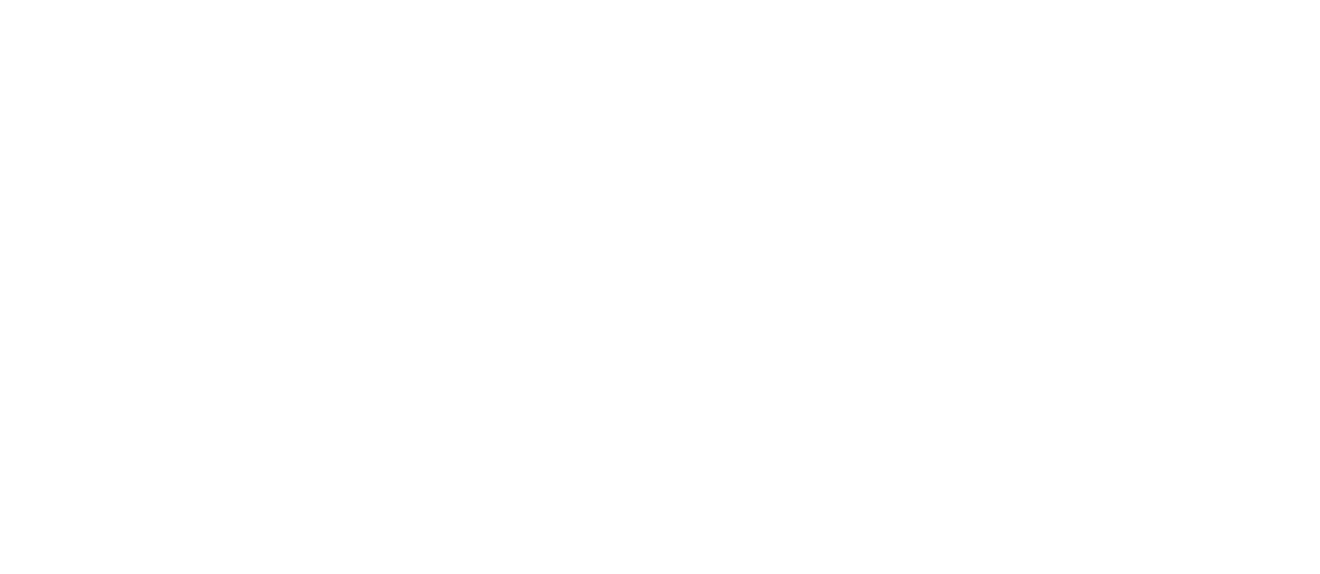
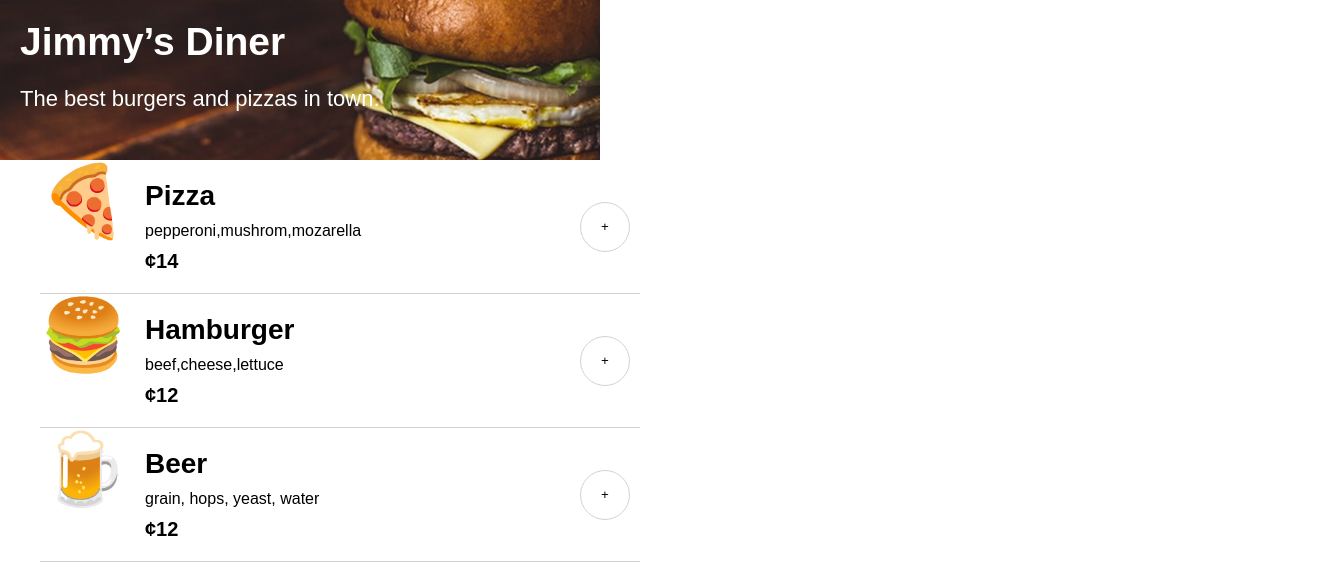
Before and after one commit to Eghan-codes/Restaurant-app, a website built with Vite: page index.html in a window 1280 px wide. Shown: the whole page, 1320 px wide, since content can reach past the window. Built offline with nearby package versions, Linux system fonts and the light colour scheme; a web font is replaced by a local one.

Commit message:
initial commit

```diff
--- a/index.css
+++ b/index.css
@@ -0,0 +1,71 @@
+body{
+    margin: 0;
+    padding: 0;
+    box-sizing: border-box;
+    font-family: Smythe, Arial, Helvetica, sans-serif;
+}
+
+h1{
+    margin: 0;
+    font-size: 39px;
+}
+
+header p{
+    font-size: 22px;
+}
+
+header{
+    background-image: url(ferks-unsplash\ 1.png);
+    background-repeat: no-repeat;
+    color: #fff;
+    height: 120px;
+    width: 100%;
+    text-align: justify;
+    padding: 20px;
+}
+
+.menu-content{
+    max-width: 600px;
+    display: flex;
+    margin: 0 40px;
+    border-bottom: 1px solid #D2D2D2;
+}
+
+.menu-content h2{
+    margin: 0;
+    font-size: 70px;
+    width: 85px;
+}
+
+.item-details{
+    padding: 10px;
+    width: 100%;
+    justify-content: space-around;
+    align-items: center;
+    display:  flex;
+    margin-left: 10px;
+    min-width: 200px;
+}
+
+ .ingredient,.price,.name{
+    margin: 10px 0;
+}
+
+.name{
+    font-size: 28px;
+    font-weight: bold;
+}
+
+.price{
+    font-size: 20px;
+    font-weight: bold;
+}
+
+button{
+    border: 1px solid #d2d2d2;
+    background-color: #fff;
+    border-radius: 50%;
+    width: 50px;
+    height: 50px;
+    margin-left: auto;
+}
--- a/index.html
+++ b/index.html
@@ -7,9 +7,20 @@
     <link rel="stylesheet" href="index.css">
     <meta charset="UTF-8">
     <meta name="viewport" content="width=device-width, initial-scale=1.0">
-    <title>Document</title>
+    <title>Bali Fooditary</title>
 </head>
 <body>
+    <header>
+        <h1>Jimmy’s Diner</h1>
+        <p>The best burgers and pizzas in town.</p>
+    </header>
+    <main>
+        <div class="menu-items" id="menu-items">
+
+
+        </div>
+    </main>
+
 
 	<script src="index.js" type="module"></script>
 </body>
--- a/index.js
+++ b/index.js
@@ -0,0 +1,26 @@
+import { menuArray } from "/data.js"
+console.log(menuArray)
+
+
+function getMenuArr(menu){
+    const items = document.getElementById('menu-items')
+    let html = ``
+    for(let item of menu){
+        html += `
+        <div class = "menu-content">
+        <div><h2>${item.emoji}</h2></div>
+                <div class="item-details">
+                    <div>
+                        <p class ='name'>${item.name}</p>
+                        <p class ='ingredient'>${item.ingredients}</p>
+                        <p class ='price'>¢${item.price}</p>
+                    </div>
+                    <button>+</button>
+                    </div>
+
+        </div>
+        `
+    }
+    items.innerHTML = html
+}
+getMenuArr(menuArray)
```
